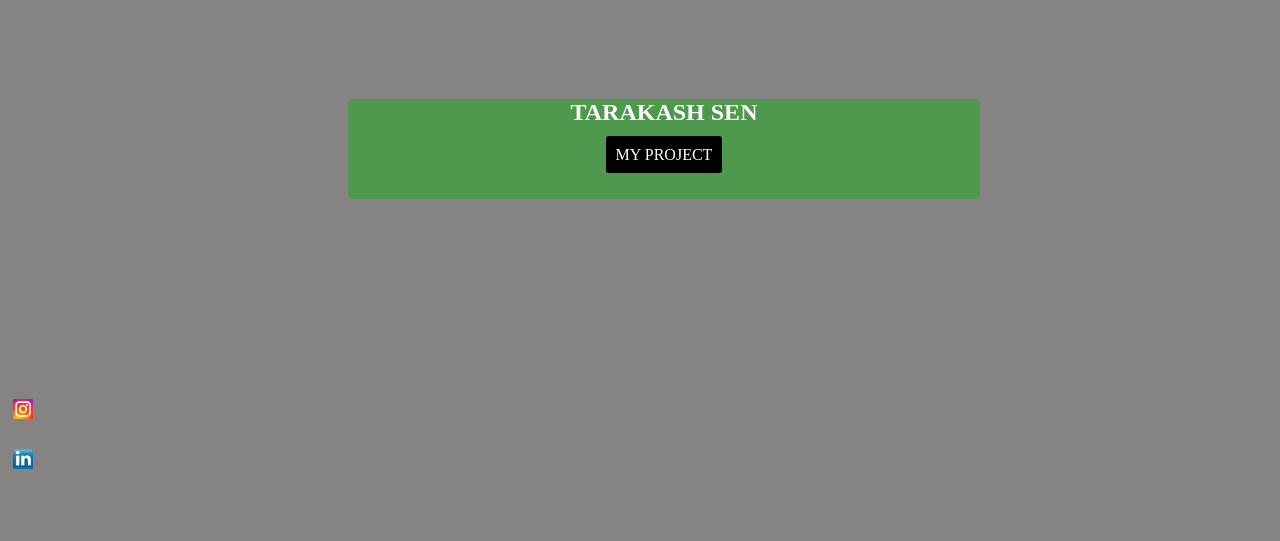
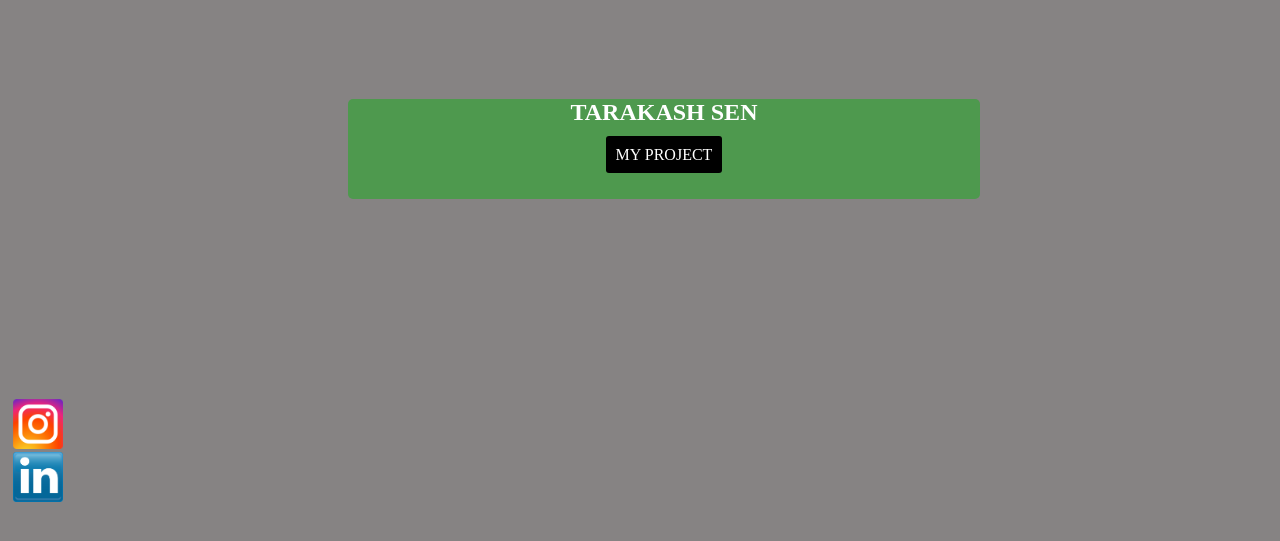
Before and after one commit to Tarakash2004/my_portfoliofinal, a plain HTML site: page index.htm in a window 1280 px wide. Shown: the part 217-758 px from the top of the page. Drawn offline with Linux system fonts and the light colour scheme.

Commit message:
Update design.css

```diff
--- a/design.css
+++ b/design.css
@@ -168,8 +168,8 @@ a:hover
         height: 50px;
         background-image: url(ins.png);
         background-repeat: no-repeat;
-        background-size: 20px 20px;
-
+        background-size: 50px 50px;
+        border: 5px;
         margin-top: 200px;
     }
     .imglink
@@ -179,9 +179,9 @@ a:hover
         height: 50px;
         background-image: url(linkedin.png);
         background-repeat: no-repeat;
-        background-size: 20px 20px;
+        background-size: 50px 50px;
 
-        margin-top: 0px;
+        margin-top: 3px;
     }
     .imgget
     {
```
